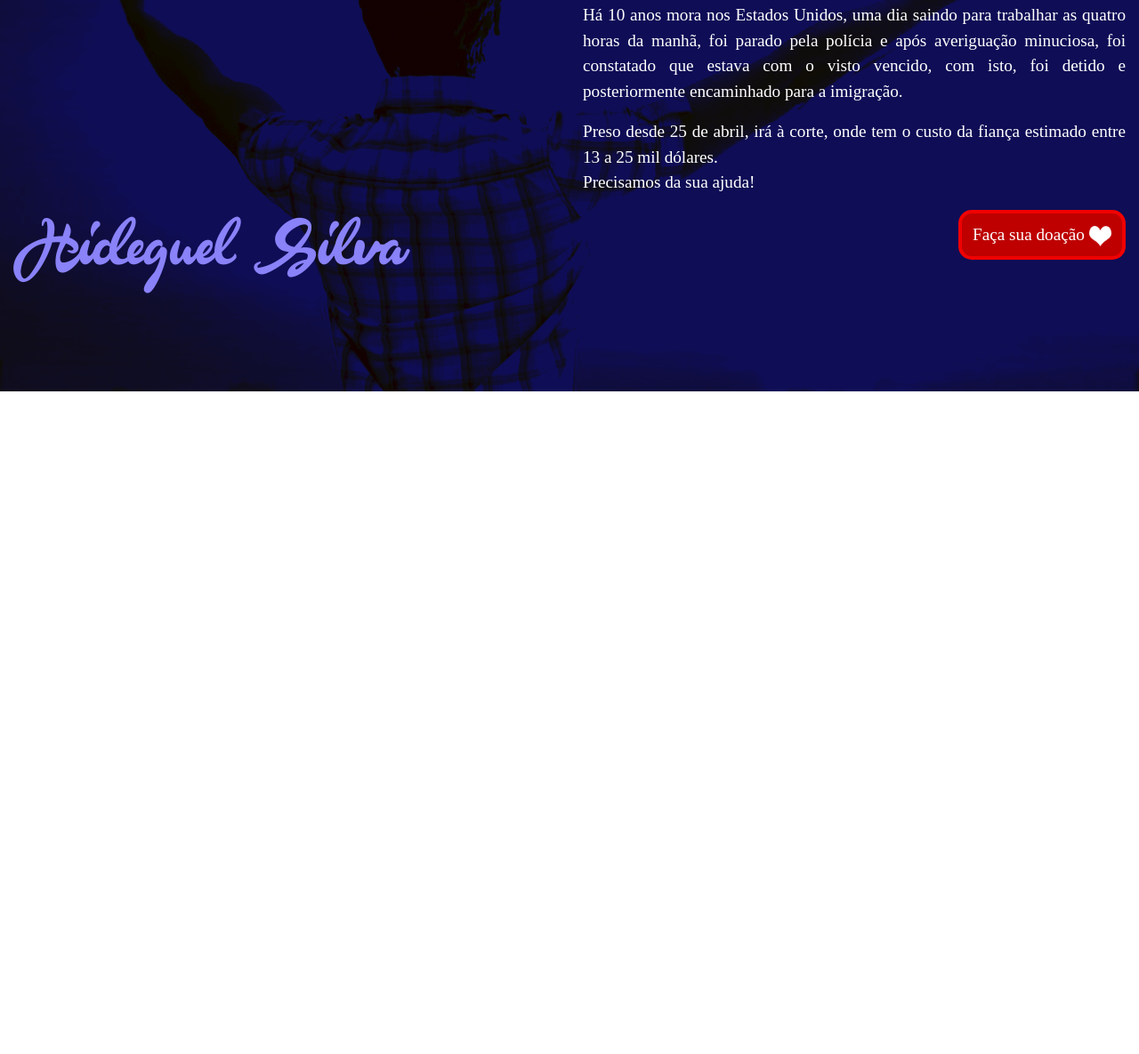
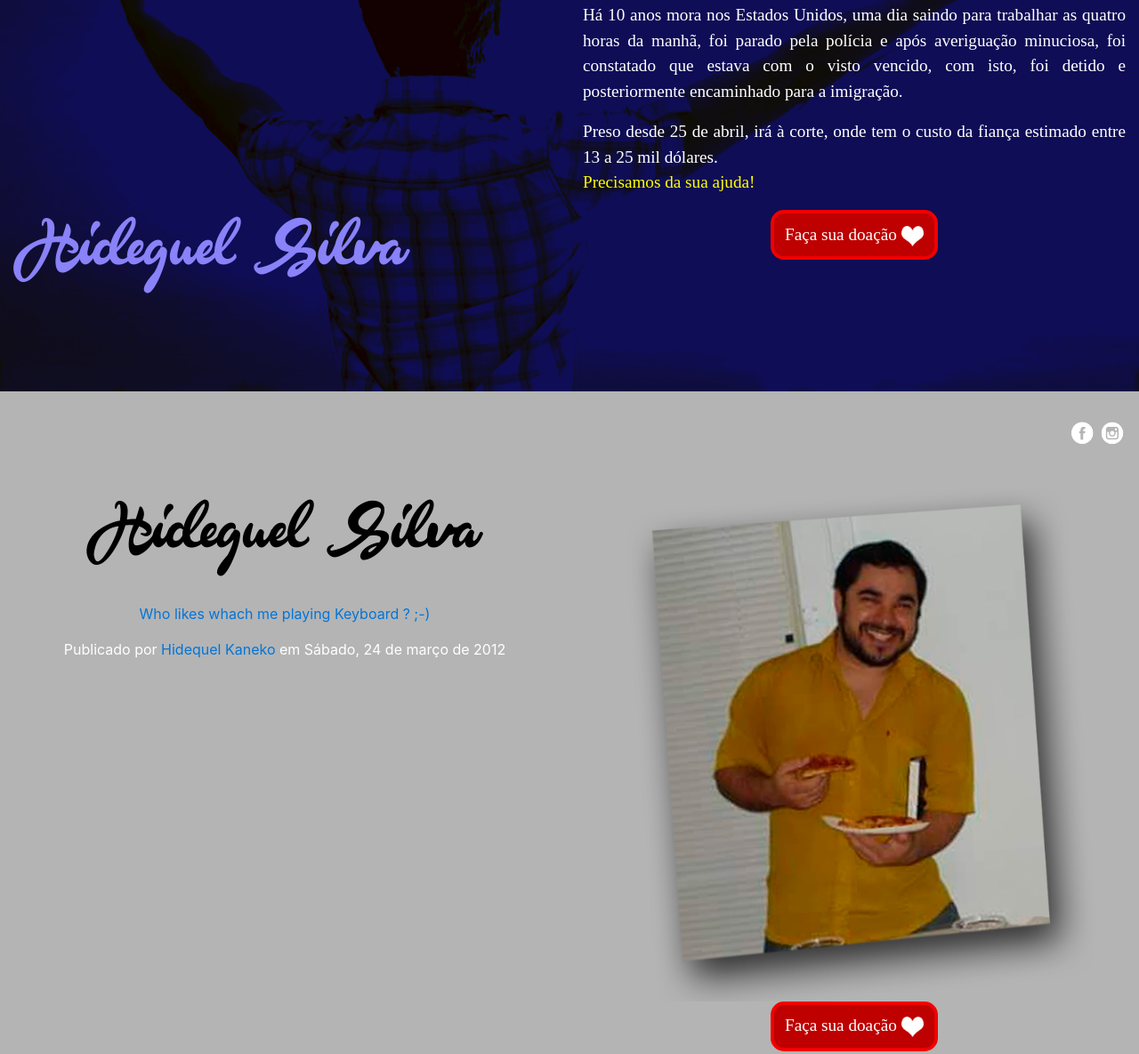
Before and after one commit to iosley/website-hidequel, a website: page index.html in a window 1280 px wide. Shown: the part 948-2133 px from the top of the page at 89% size. Before the commit the page ends 1388 px from the top, so only its background shows below. Drawn offline with nearby package versions, Linux system fonts and the light colour scheme; a web font is replaced by a local one.

Commit message:
finalizado terceira sessao

```diff
--- a/assets/css/style.css
+++ b/assets/css/style.css
@@ -138,3 +138,16 @@ body {
   color: #8982F8;
   margin-top: 35%;
 }
+
+.third-section {
+  background-color: #B4B4B4;
+}
+
+.third-section .row {
+  margin-top: 2em;
+  margin-bottom: 2em;
+}
+
+.third-section .hidequel {
+  color: black;
+}
--- a/index.html
+++ b/index.html
@@ -20,7 +20,7 @@
         <div class="row">
           <div class="col text-right">
             <div class="social">
-              <a href="">
+              <a href="https://www.facebook.com/hidequel.kaneko" target="__BLANK">
                 <img src="assets/images/face.png" width="30px">
               </a>
               <a href="">
@@ -69,7 +69,7 @@
         <div class="row">
           <div class="col text-right">
             <div class="social">
-              <a href="">
+              <a href="https://www.facebook.com/hidequel.kaneko" target="__BLANK">
                 <img src="assets/images/face.png" width="30px">
               </a>
               <a href="">
@@ -82,7 +82,7 @@
           <div class="col">
             <span class="hidequel">Hidequel Silva</span>
           </div>
-          <div class="col text-right">
+          <div class="col text-center">
             <p class="text-justify">
               Há 10 anos mora nos Estados Unidos, uma dia saindo para trabalhar
               as quatro horas da manhã, foi parado pela polícia e após averiguação
@@ -93,8 +93,41 @@
               Preso desde 25 de abril, irá à corte, onde tem o custo da fiança
               estimado entre 13 a 25 mil dólares.
               <br>
-              <span>Precisamos da sua ajuda!</span>
+              <span style="color: yellow">Precisamos da sua ajuda!</span>
             </p>
+            <a href="" class="bt-doar">
+              Faça sua doação
+              <img src="assets/images/heart.png">
+            </a>
+          </div>
+        </div>
+      </div>
+    </section>
+    <section class="third-section">
+      <div class="container-fluid">
+        <div class="row">
+          <div class="col text-right">
+            <div class="social">
+              <a href="https://www.facebook.com/hidequel.kaneko" target="__BLANK">
+                <img src="assets/images/face.png" width="30px">
+              </a>
+              <a href="">
+                <img src="assets/images/instagram.png" width="30px">
+              </a>
+            </div>
+          </div>
+        </div>
+        <div class="row text-center">
+          <div class="col">
+            <span class="hidequel">Hidequel Silva</span>
+            <div class="fb-video" data-href="https://www.facebook.com/hidequel.kaneko/videos/356026424435403/" data-width="600" data-show-text="false">
+              <blockquote cite="https://www.facebook.com/hidequel.kaneko/videos/356026424435403/" class="fb-xfbml-parse-ignore">
+              <a href="https://www.facebook.com/hidequel.kaneko/videos/356026424435403/">Who likes whach me playing Keyboard ? ;-)</a>
+              <p></p>Publicado por <a href="https://www.facebook.com/hidequel.kaneko" target="__BLANK">Hidequel Kaneko</a> em Sábado, 24 de março de 2012</blockquote>
+            </div>
+          </div>
+          <div class="col text-center">
+            <img src="assets/images/hidequel.png" class="img-fluid">
             <a href="" class="bt-doar">
               Faça sua doação
               <img src="assets/images/heart.png">
@@ -112,5 +145,15 @@
     <!-- <script src="node_modules/jquery/dist/jquery.min.js" defer></script> -->
     <!-- <script src="node_modules/tether/dist/tether.min.js" defer></script> -->
     <!-- <script src="node_modules/bootstrap/dist/js/bootstrap.min.js" defer></script> -->
+
+    <!-- SDK Facebook -->
+    <div id="fb-root"></div>
+    <script>(function(d, s, id) {
+      var js, fjs = d.getElementsByTagName(s)[0];
+      if (d.getElementById(id)) return;
+      js = d.createElement(s); js.id = id;
+      js.src = "//connect.facebook.net/pt_BR/sdk.js#xfbml=1&version=v2.9&appId=157541417778091";
+      fjs.parentNode.insertBefore(js, fjs);
+    }(document, 'script', 'facebook-jssdk'));</script>
   </body>
 </html>
```
Also changed, not shown: assets/images/hidequel.jpg (deleted), assets/images/hidequel.png (added).
